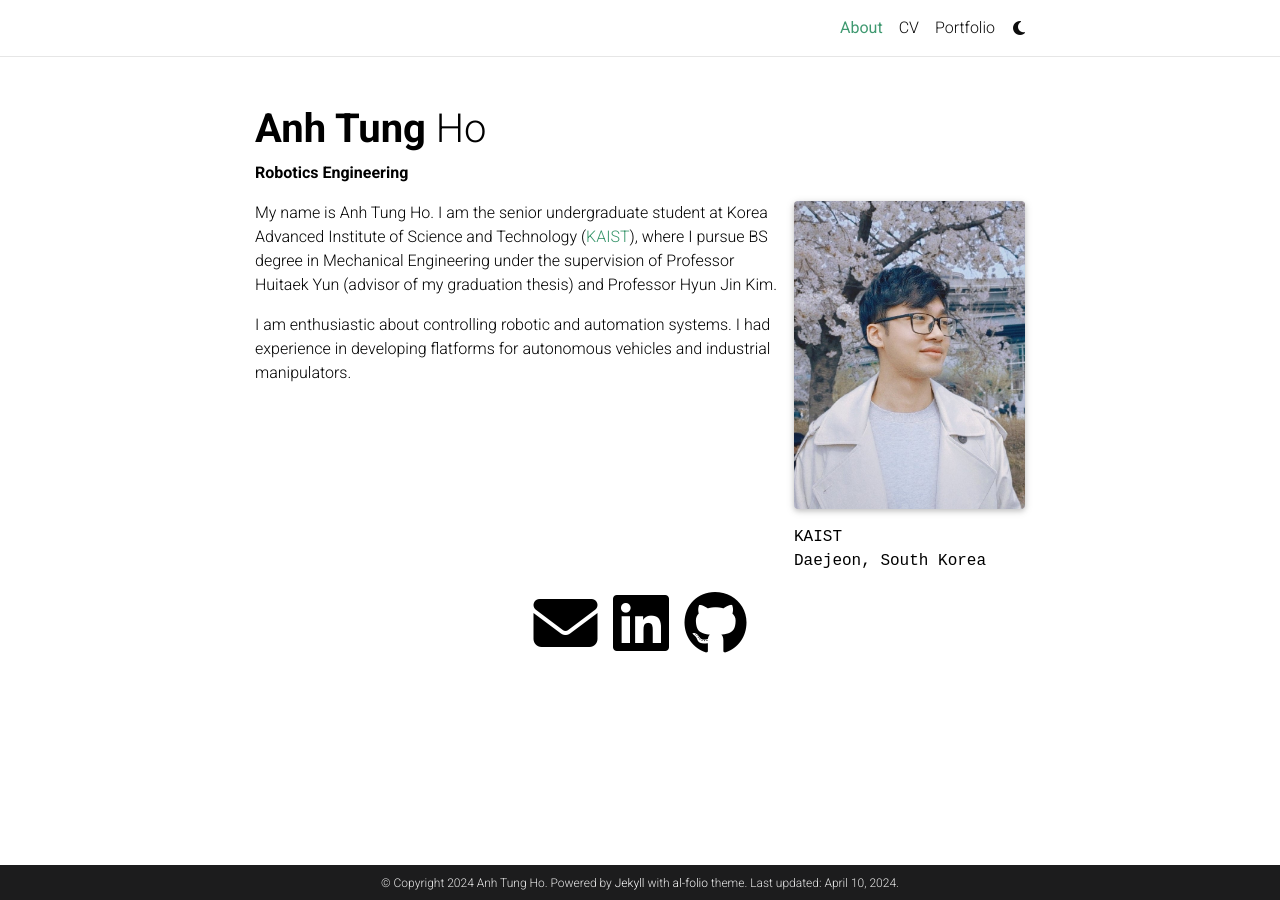
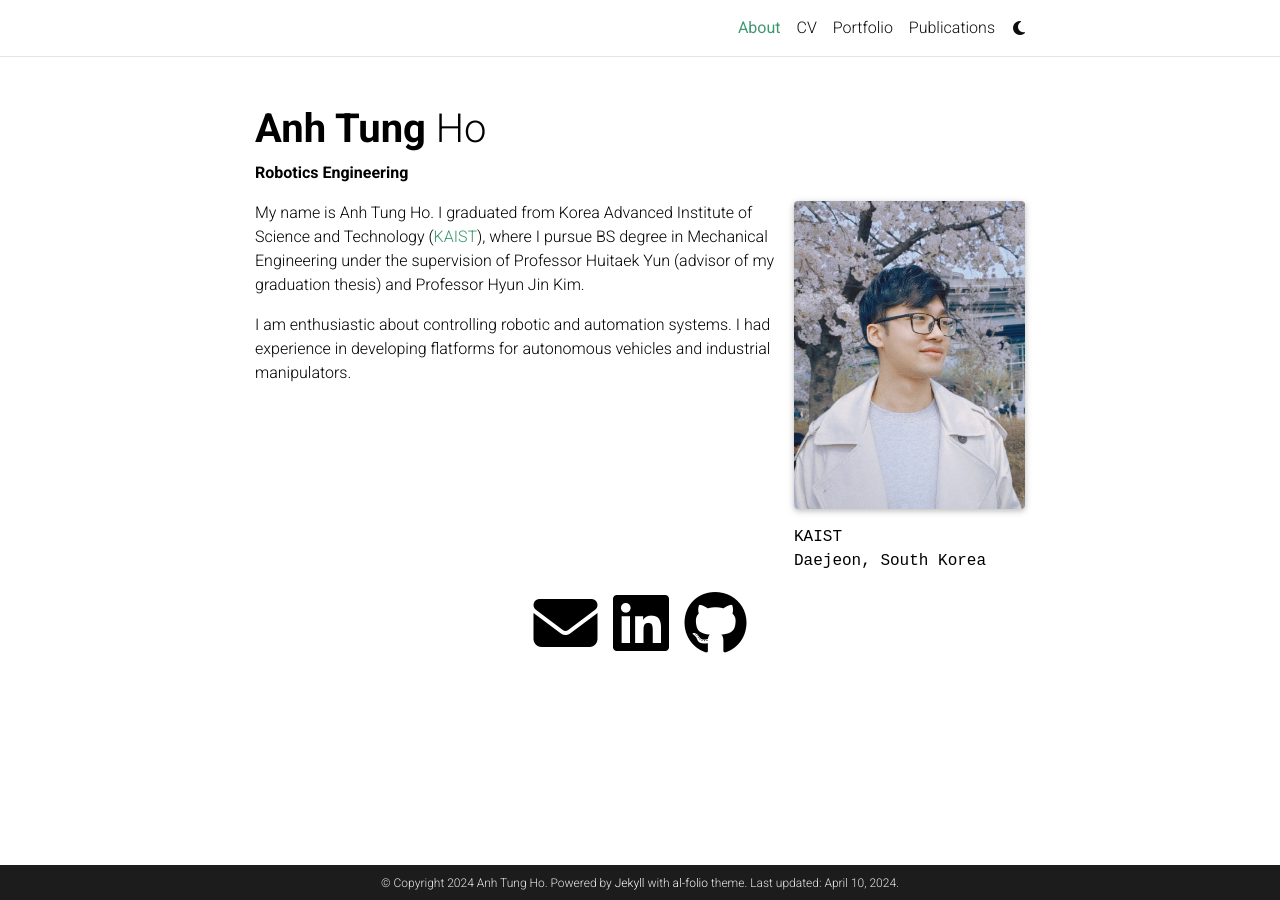
Before and after one commit to tonyhoVN/tonyhoVN.github.io, a Jekyll site: the page built from _pages/about.md, in a window 1280 px wide. Built offline with Jekyll 4.4.1, drawn with Linux system fonts in a browser that asks for light colours; comment, search, counter and statistics services are not loaded; a style sheet for code colours, icons or effects is not loaded.

Commit message:
update publication

```diff
--- a/_pages/about.md
+++ b/_pages/about.md
@@ -18,7 +18,7 @@
 social: true  # includes social icons at the bottom of the page
 ---
 
-My name is Anh Tung Ho. I am the senior undergraduate student at Korea Advanced Institute of Science and Technology ([KAIST](https://www.kaist.ac.kr/en/)), where I pursue BS degree in Mechanical Engineering under the supervision of Professor Huitaek Yun (advisor of my graduation thesis) and Professor Hyun Jin Kim.
+My name is Anh Tung Ho. I graduated from Korea Advanced Institute of Science and Technology ([KAIST](https://www.kaist.ac.kr/en/)), where I pursue BS degree in Mechanical Engineering under the supervision of Professor Huitaek Yun (advisor of my graduation thesis) and Professor Hyun Jin Kim.
 
 I am enthusiastic about controlling robotic and automation systems. I had experience in developing flatforms for autonomous vehicles and industrial manipulators.
 <!--
```
Also changed, not shown: _pages/cv.md (+1 -1 lines), _pages/portfolio.md (+1 -1 lines), _pages/publications.md (+5 -10 lines), 1 other file.
